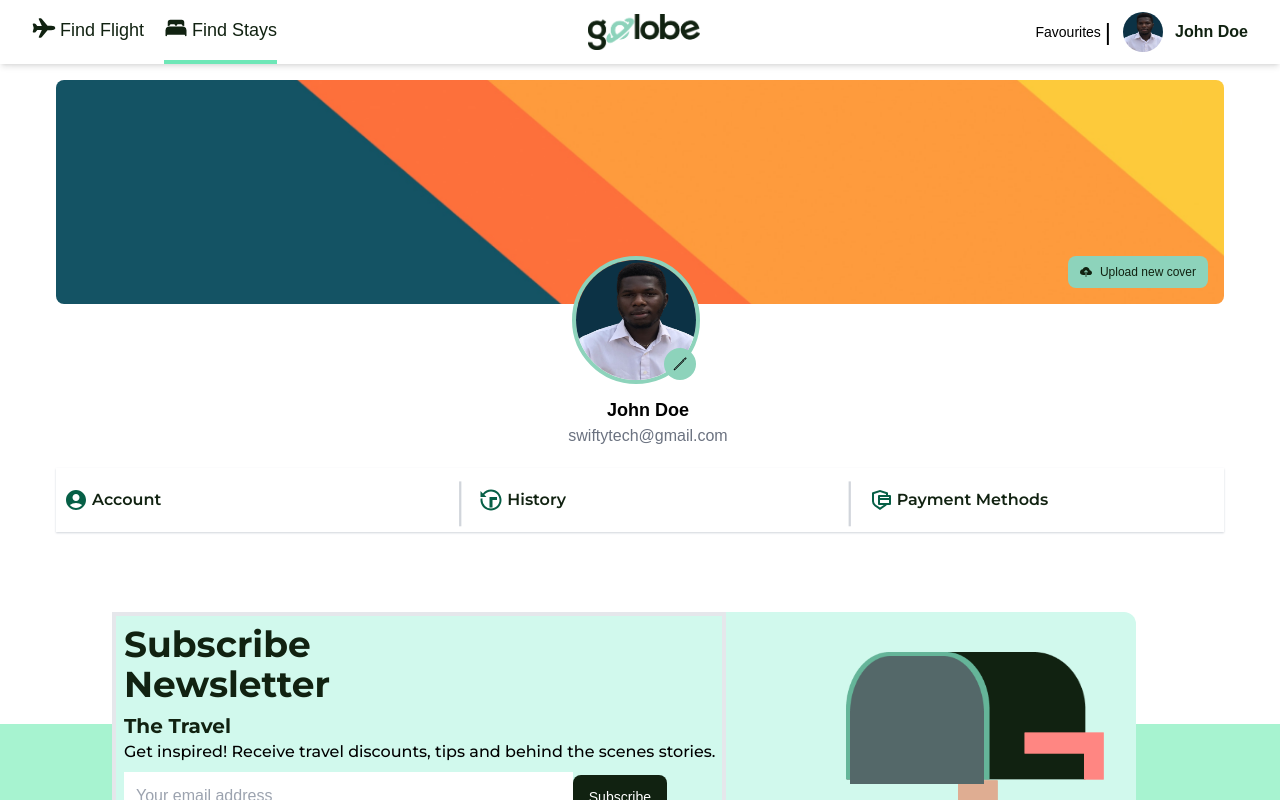
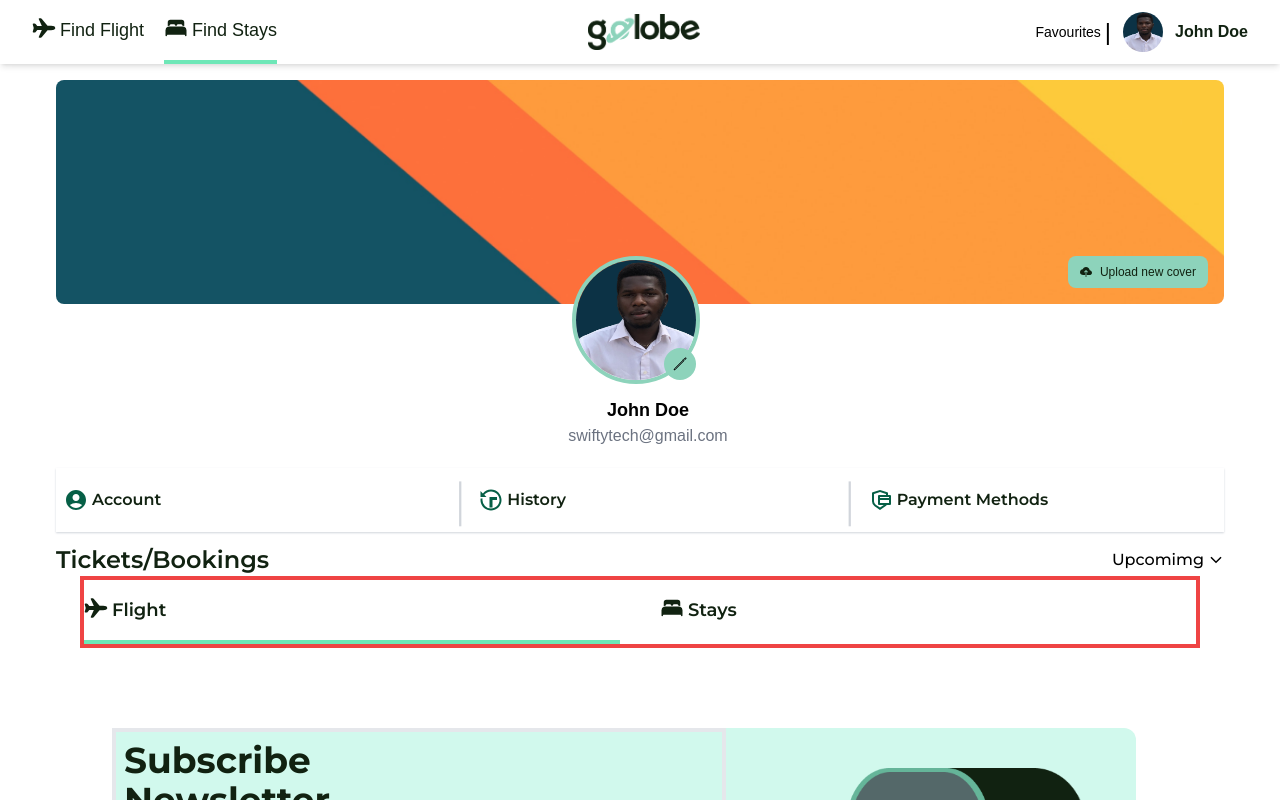
Before and after one commit to Heritagify/Travelling-Website, a React (Vite) app: page /account in a window 1280 px wide. Shown: the top 800 px of the page. Built offline with nearby package versions, Linux system fonts and the light colour scheme; some icons are missing; a web font is replaced by a local one.

Commit message:
working on the bookings page

```diff
--- a/src/AccounFlows/history/TicketsBookings.jsx
+++ b/src/AccounFlows/history/TicketsBookings.jsx
@@ -1,9 +1,22 @@
 import React from 'react'
+import { IoChevronDownSharp } from "react-icons/io5";
+import { IoAirplane, IoBed } from 'react-icons/io5';
 
 const TicketsBookings = () => {
   return (
-    <div>
-
+    <div className='mx-14'>
+      <div className='flex justify-between mt-3'>
+        <h1 className=' text-2xl font-semibold font-monts text-blackGreen'>Tickets/Bookings</h1>
+        <button className='flex items-center gap-1 font-medium font-monts'>Upcomimg <IoChevronDownSharp /></button>
+      </div>
+      <div className='flex mx-6 border-4 border-red-500 font-semibold font-monts'>
+            <div className="w-1/2 flex py-4 text-blackGreen text-lg border-b-4 border-emerald-300">
+              <IoAirplane className="mr-1 text-2xl" />Flight
+            </div>
+            <div className="w-1/2 ml-10 flex py-4 text-blackGreen text-lg">
+              <IoBed className="mr-1 text-2xl" />Stays
+            </div>
+        </div>
     </div>
   )
 }
```
